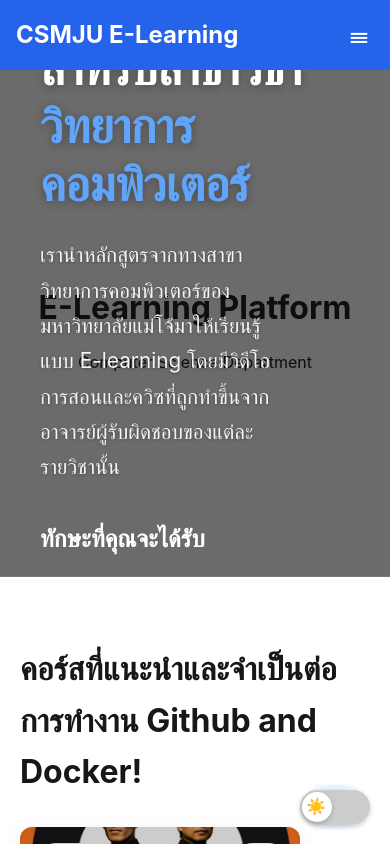
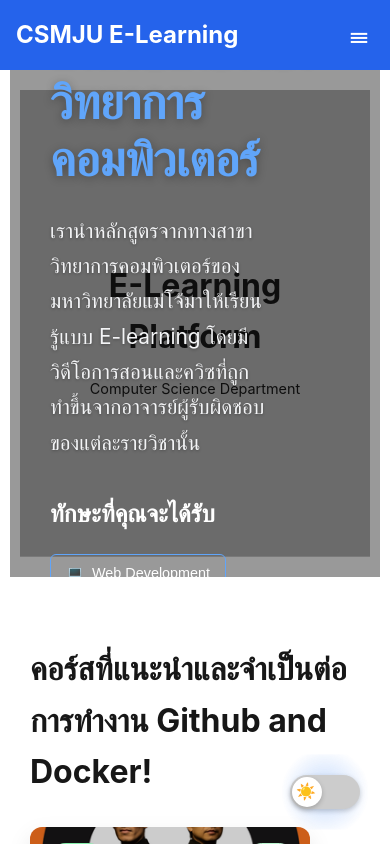
Before and after one commit to mongrai555/E-learning, a Next.js app: page / in a window 390 px wide. Built offline with nearby package versions, Linux system fonts and the light colour scheme.

Commit message:
Mobile view

```diff
--- a/src/app/globals.css
+++ b/src/app/globals.css
@@ -237,6 +237,38 @@
 
   .md-grid-cols-2 {
     grid-template-columns: repeat(2, 1fr);
+  }
+}
+
+/* Mobile responsive styles */
+@media (max-width: 768px) {
+  .grid {
+    gap: 12px;
+  }
+
+  .grid-cols-2 {
+    grid-template-columns: 1fr;
+  }
+
+  .window-content {
+    padding: 16px;
+  }
+
+  .btn {
+    padding: 10px 16px;
+    width: 100%;
+    margin-bottom: 8px;
+  }
+}
+
+@media (max-width: 480px) {
+  .window-content {
+    padding: 12px;
+  }
+
+  .btn {
+    padding: 8px 12px;
+    font-size: 0.9rem;
   }
 }
 
@@ -1171,3 +1203,122 @@
   margin: 0;
   padding: 0;
 }
+
+/* Mobile responsive adjustments */
+@media (max-width: 768px) {
+  .home-container {
+    padding: 0;
+  }
+
+  .home-container > div {
+    padding: 20px 15px;
+  }
+
+  .course-card.compact {
+    max-width: 100%;
+  }
+
+  .course-card.compact .course-card-image {
+    height: 10rem;
+  }
+
+  .text-6xl {
+    font-size: 2.5rem;
+  }
+
+  .text-4xl {
+    font-size: 1.875rem;
+  }
+
+  .text-3xl {
+    font-size: 1.5rem;
+  }
+
+  .text-2xl {
+    font-size: 1.25rem;
+  }
+
+  .gap-8 {
+    gap: 1rem;
+  }
+
+  .gap-6 {
+    gap: 0.75rem;
+  }
+
+  .p-8 {
+    padding: 1rem;
+  }
+
+  .p-6 {
+    padding: 0.75rem;
+  }
+
+  .py-16 {
+    padding-top: 2rem;
+    padding-bottom: 2rem;
+  }
+
+  .mb-12 {
+    margin-bottom: 2rem;
+  }
+
+  .mb-8 {
+    margin-bottom: 1.5rem;
+  }
+
+  .mb-6 {
+    margin-bottom: 1rem;
+  }
+}
+
+@media (max-width: 480px) {
+  .home-container > div {
+    padding: 15px 10px;
+  }
+
+  .course-card.compact .course-card-image {
+    height: 8rem;
+  }
+
+  .text-6xl {
+    font-size: 2rem;
+  }
+
+  .text-4xl {
+    font-size: 1.5rem;
+  }
+
+  .text-3xl {
+    font-size: 1.25rem;
+  }
+
+  .text-2xl {
+    font-size: 1.125rem;
+  }
+
+  .text-xl {
+    font-size: 1rem;
+  }
+
+  .p-8 {
+    padding: 0.75rem;
+  }
+
+  .py-16 {
+    padding-top: 1.5rem;
+    padding-bottom: 1.5rem;
+  }
+
+  .mb-12 {
+    margin-bottom: 1.5rem;
+  }
+
+  .mb-8 {
+    margin-bottom: 1rem;
+  }
+
+  .gap-8 {
+    gap: 0.75rem;
+  }
+}
--- a/src/app/page.tsx
+++ b/src/app/page.tsx
@@ -355,13 +355,13 @@
           alignItems: 'flex-start',
           marginBottom: '50px',
           flexWrap: 'wrap'
-        }}>
+        }} className="github-section">
           {/* Left column - GitHub Course */}
           {githubCourse && (
             <div style={{
               maxWidth: '280px',
               width: '100%'
-            }}>
+            }} className="github-course">
               <div className="course-card compact">
                 {/* Course Image */}
                 <div className="course-card-image">
@@ -475,7 +475,7 @@
             flexDirection: 'column',
             justifyContent: 'center',
             minWidth: '300px'
-          }}>
+          }} className="github-info">
             <h3 style={{
               fontSize: '1.5rem',
               fontWeight: '700',
@@ -525,7 +525,7 @@
           <div style={{
             maxWidth: '520px',
             width: '100%'
-          }}>
+          }} className="github-video">
             <div style={{
               width: '100%',
               borderRadius: '8px',
@@ -578,13 +578,13 @@
           alignItems: 'flex-start',
           marginBottom: '50px',
           flexWrap: 'wrap'
-        }}>
+        }} className="docker-section">
           {/* Left column - Docker Course */}
           {dockerCourse && (
             <div style={{
               maxWidth: '280px',
               width: '100%'
-            }}>
+            }} className="docker-course">
               <div className="course-card compact">
                 {/* Course Image */}
                 <div className="course-card-image">
@@ -692,7 +692,7 @@
             flexDirection: 'column',
             justifyContent: 'center',
             minWidth: '300px'
-          }}>
+          }} className="docker-info">
             <h3 style={{
               fontSize: '1.5rem',
               fontWeight: '700',
@@ -742,7 +742,7 @@
           <div style={{
             maxWidth: '520px',
             width: '100%'
-          }}>
+          }} className="docker-video">
             <div style={{
               width: '100%',
               borderRadius: '8px',
@@ -818,7 +818,7 @@
           position: 'relative',
           backgroundColor: 'var(--background)',
           color: 'var(--foreground)'
-        }}>
+        }} className="profile-section">
           {/* Glowing effect overlay */}
           <div style={{
             position: 'absolute',
@@ -842,14 +842,14 @@
             margin: '0 auto',
             padding: '0 20px',
             flexWrap: 'wrap'
-          }}>
+          }} className="profile-content">
             {/* Left column - Profile video */}
             <div style={{
               flex: '1',
               display: 'flex',
               justifyContent: 'flex-start',
               minWidth: '300px'
-            }}>
+            }} className="profile-video">
               <div style={{
                 width: '100%',
                 maxWidth: '500px',
@@ -905,7 +905,7 @@
             <div style={{
               flex: '1',
               minWidth: '300px'
-            }}>
+            }} className="profile-info">
               <h3 style={{
                 fontSize: '1.5rem',
                 fontWeight: '700',
@@ -998,6 +998,97 @@
           .video-section {
             height: 40vh;
           }
+
+          .github-section,
+          .docker-section {
+            flex-direction: column;
+            align-items: center;
+            gap: 20px;
+          }
+
+          .github-course,
+          .docker-course,
+          .github-info,
+          .docker-info,
+          .github-video,
+          .docker-video {
+            max-width: 100%;
+            width: 100%;
+            padding: 0;
+          }
+
+          .github-info,
+          .docker-info {
+            padding: 20px 0;
+            text-align: center;
+          }
+
+          .github-video,
+          .docker-video {
+            max-width: 100%;
+          }
+
+          .profile-content {
+            flex-direction: column;
+            align-items: center;
+            gap: 20px;
+          }
+
+          .profile-video,
+          .profile-info {
+            width: 100%;
+            min-width: unset;
+            text-align: center;
+          }
+
+          .profile-video > div {
+            max-width: 100%;
+          }
+
+          ul {
+            padding-left: 0;
+            text-align: left;
+          }
+
+          .home-container {
+            padding: 0 10px;
+          }
+
+          .home-container > div {
+            padding: 20px 10px;
+          }
+        }
+
+        @media (max-width: 480px) {
+          h1 {
+            font-size: 1.5rem;
+            line-height: 1.3;
+          }
+
+          h2 {
+            font-size: 1.25rem;
+          }
+
+          h3 {
+            font-size: 1.25rem;
+          }
+
+          p {
+            font-size: 0.9rem;
+          }
+
+          .video-section {
+            height: 30vh;
+          }
+
+          .github-section,
+          .docker-section {
+            gap: 15px;
+          }
+
+          .profile-content {
+            gap: 15px;
+          }
         }
       `}</style>
     </div>
```
